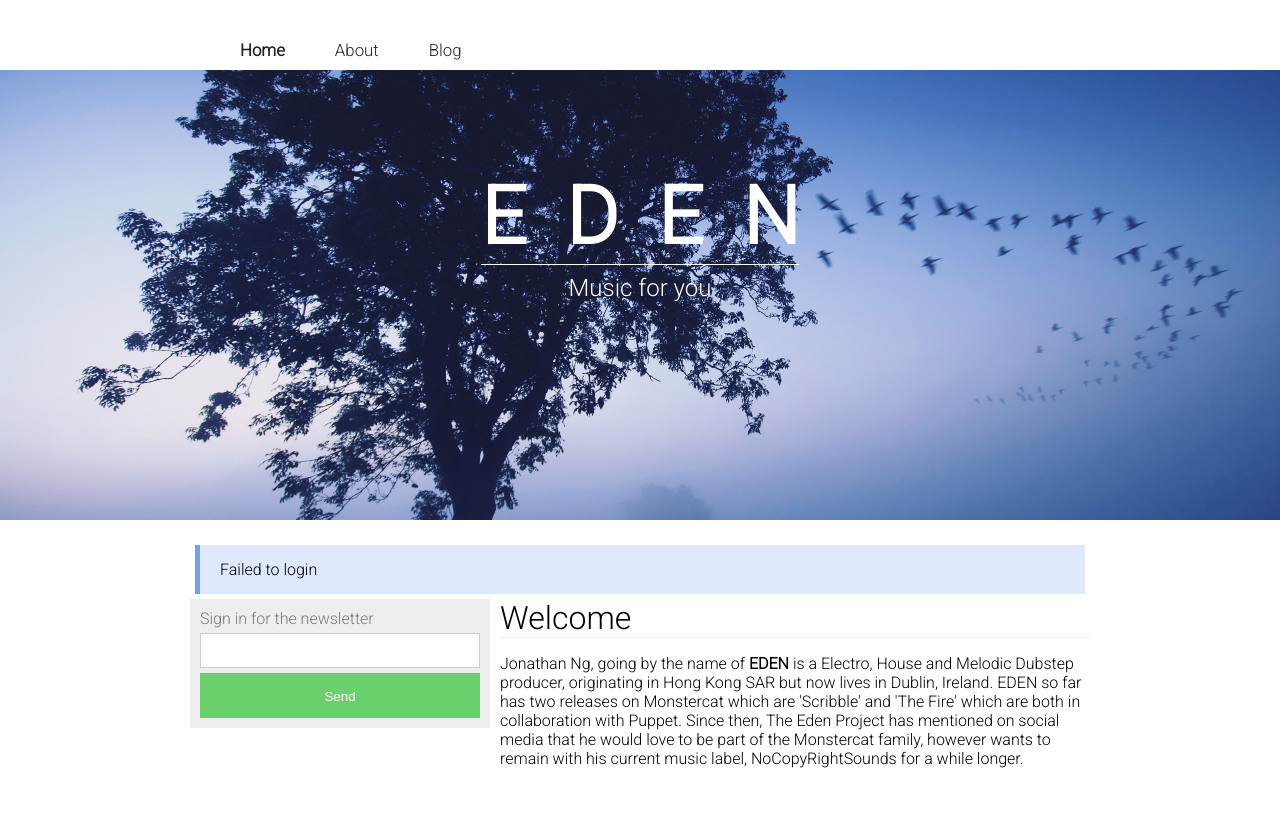
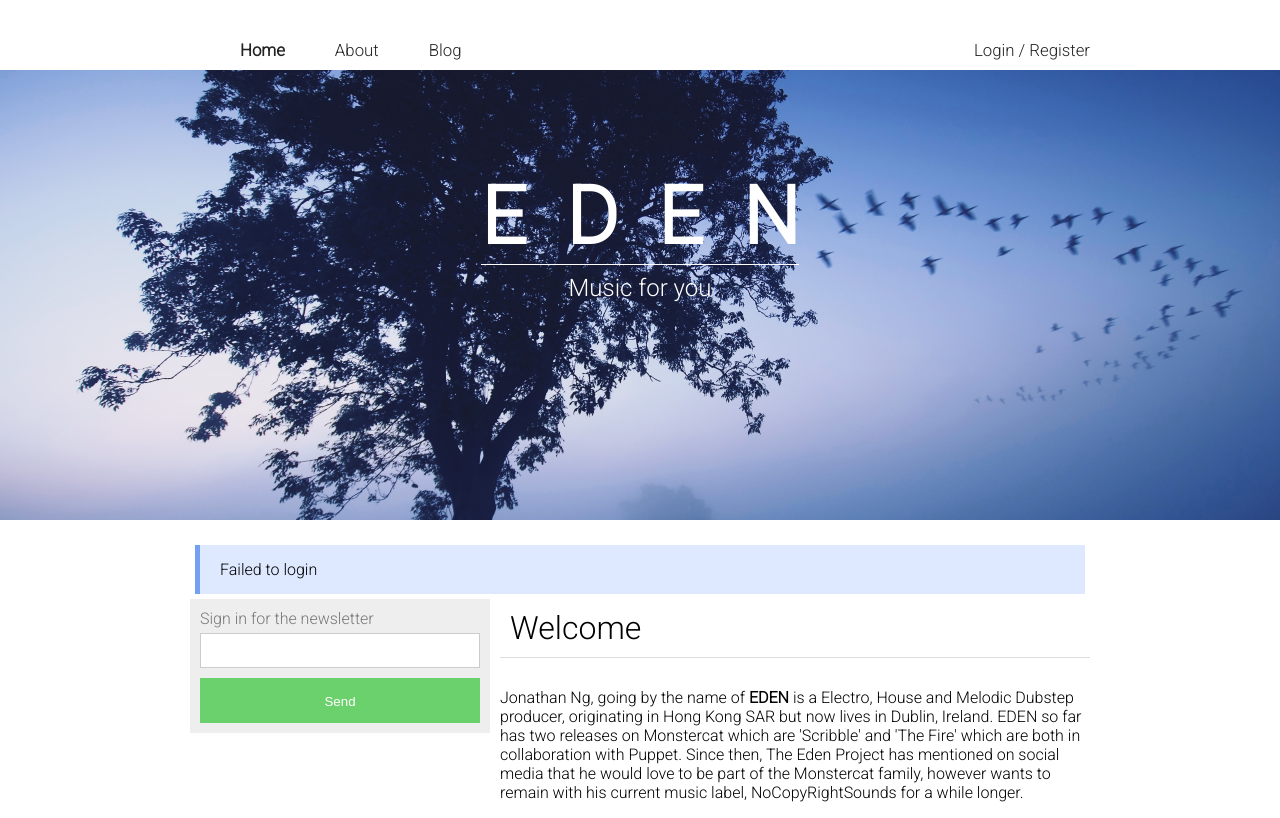
Before and after one commit to Dacaspex/Fansite, a PHP site: page / in a window 1280 px wide. Before the commit the page ends 768 px from the top, so only its background shows below. Run offline with PHP 8.4, Linux system fonts and the light colour scheme.

Commit message:
Added log in screen on index page

```diff
--- a/css/main.css
+++ b/css/main.css
@@ -10,22 +10,36 @@ ul {
 p {
 	font-weight: 300;
 }
+form {
+	margin-bottom: 0px;
+}
+a {
+	text-decoration: none;
+	color: #74A0F2;
+}
+.pull-right {
+	float: right !important;
+}
+.no-link {
+	cursor: default;
+}
 #page-top {
 	width: 900px;
-	height: 40px;
+	height: 70px;
 	margin: 0px auto;
 }
 #navbar {
+	display: inline-block;
 	margin-top: 30px;
 	list-style-type: none;
 	width: 900px;
 }
 #navbar > li {
 	float: left;
+	margin-left: 50px;
 }
 #navbar > li > a, #navbar > li > a:visited {
 	display: block;
-	margin-left: 50px;
 	height: 40px;
 	color: #222;
 	text-decoration: none;
@@ -34,6 +48,23 @@ p {
 }
 #navbar > li > a#active {
 	font-weight: bold;
+}
+#sub-menu {
+	position: absolute;
+	opacity:0;
+	z-index: -1;
+    transition: opacity linear 0.15s;
+}
+#sub-menu-toggle:hover #sub-menu {
+	opacity: 1;
+	z-index: 1;
+}
+#account-form {
+	padding: 10px;
+	margin-left: -134px;
+	width: 250px;
+	background-color: white;
+	box-shadow: 0px 0px 5px grey;
 }
 #wrapper {
 	padding-top: 20px;
@@ -83,15 +114,25 @@ p {
 	background-color: #DEE9FF;
 }
 .header {
-	border-bottom: 1px solid #eee;
+	border-bottom: 1px solid #ddd;
+	font-weight: 300;
+}
+.header-1 {
+	margin-bottom: 30px;
+	padding: 10px;
 	font-size: 2em;
-	font-weight: 300;
+}
+.header-6 {
+	margin-bottom: 10px;
+	padding: 5px;
+	font-size: 1em;
 }
 input[type=submit] {
 	outline: none;
 	border: none;
 }
-input[type=text] {
+input[type=text], input[type=password] {
+	margin-bottom: 5px;
 	padding-left: 10px;
 	width: 100%;
 	height: 35px;
--- a/index.php
+++ b/index.php
@@ -11,6 +11,26 @@
 				<li><a href="#" id="active">Home</a></li>
 				<li><a href="#">About</a></li>
 				<li><a href="#">Blog</a></li>
+				<li class="pull-right" id="sub-menu-toggle">
+					<a href="#" class="no-link">Login / Register</a>
+					<div id="sub-menu">
+						<div id="account-form">
+							<div class="header header-6">
+								Log in
+							</div>
+							<form>
+								<input type="text" placeholder="Username" />
+								<!-- <input type="password" placeholder="Password" />
+								<input type="submit" class="button button-success" /> -->
+								<input type="submit" name="search" value="Go" style="float: right" />
+  <div style="overflow: hidden; padding-right: .5em;">
+    <input type="text" name="term" style="width: 100%;" />
+   </div>
+							</form>
+							<span>Or <a href="">register</a></span>
+						</div>
+					</div>
+				</li>
 			</ul>
 		</div>
 		<div id="hero-unit">
@@ -31,7 +51,7 @@
 				</form>
 			</div>
 			<div id="col-2">
-				<div class="header">
+				<div class="header header-1">
 					Welcome
 				</div>
 				<p>
```
